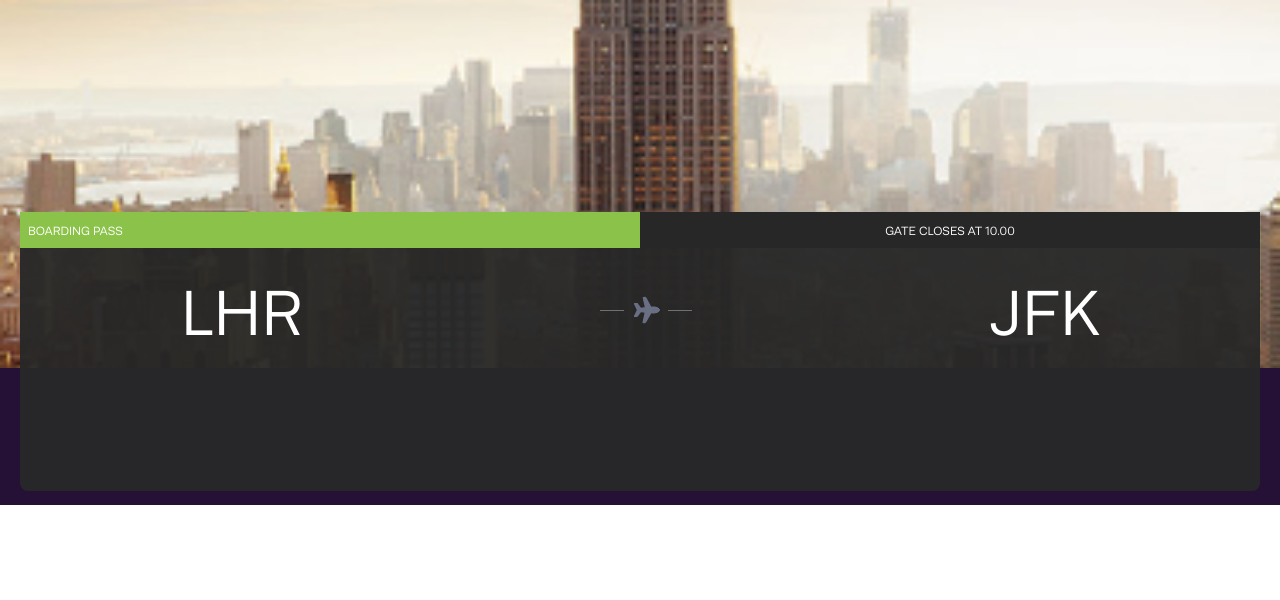
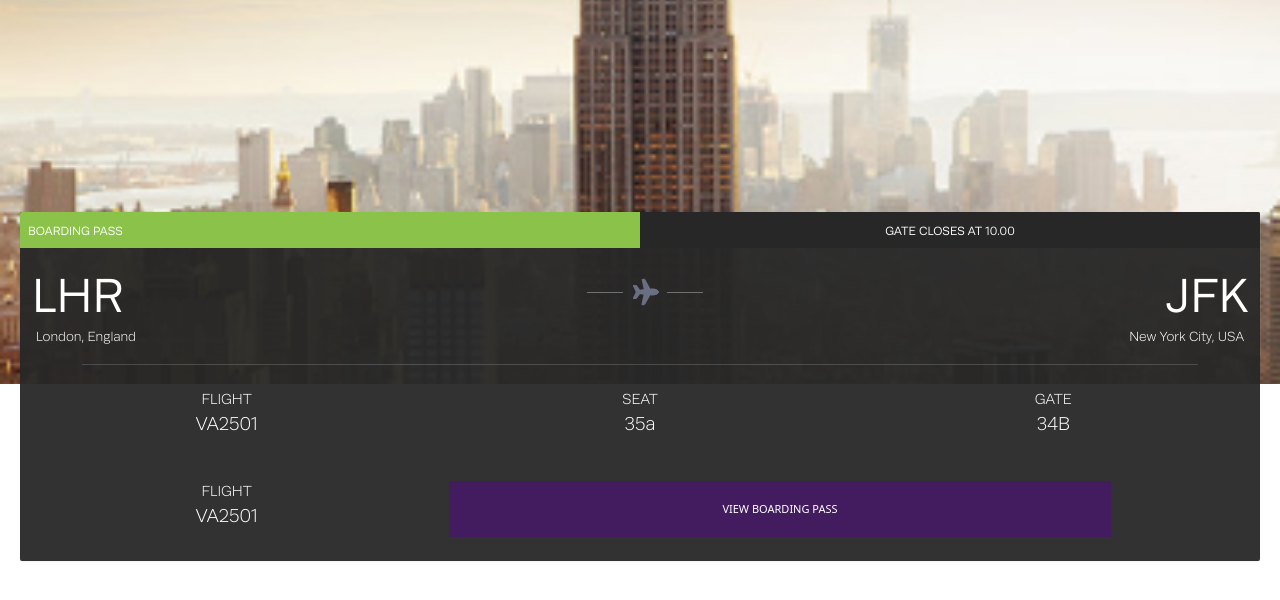
Before and after one commit to allanfernds/teste-pratico-falqon, a React (Vite) app: page / in a window 1280 px wide. Shown: the top 600 px of the page. Built offline with nearby package versions, Linux system fonts and the light colour scheme.

Commit message:
create hero section

```diff
--- a/src/components/BoardingPass.jsx
+++ b/src/components/BoardingPass.jsx
@@ -3,23 +3,23 @@ import airplane_icon from "../assets/icons/24px/grey_airplane_icon.svg";
 
 function BoardingPass() {
   return (
-    <div class="h-[279px]  w-full  bg-custom-soft-black relative top-[212px]  z-20 rounded-lg bg-opacity-95 text-white">
-      <div className="flex-col">
+    <div className="w-full bg-custom-soft-black relative top-[212px] bg-opacity-95 text-white rounded-sm shadow-sm">
+      <div className="flex-col justify-center items-center content-center">
         <div className="flex">
-          <div className="p-2 pt-3 text-left  bg-custom-vivid-green w-[50%]">
+          <div className="p-2 pt-3 text-left  bg-custom-vivid-green w-[50%] rounded-tl-sm">
             <p className="font-runda-normal text-xs">BOARDING PASS</p>
           </div>
-          <div className="p-2 pt-3 text-center bg-custom-soft-black w-[50%]">
+          <div className="p-2 pt-3 text-center bg-custom-soft-black w-[50%] rounded-tr-sm">
             <p className="font-runda-normal text-xs">GATE CLOSES AT 10.00</p>
           </div>
         </div>
-        <div className="flex pt-5 px-3 justify-around items-center">
-          <div className="">
-            <span className="font-runda-normal text-[4rem]">LHR</span>
+        <div className="flex pt-5 px-3 justify-between items-center h-20">
+          <div>
+            <span className="font-runda-normal text-[3rem]">LHR</span>
           </div>
           <div>
             <div className="flex justify-center items-center">
-              <div className="bg-custom-line-grey mb-3 w-6 h-[1px]" />
+              <div className="bg-custom-line-grey mb-3 w-9 h-[1px]" />
               <div className="ml-2 mr-3  mb-3">
                 <img
                   className="rotate-45"
@@ -27,11 +27,55 @@ function BoardingPass() {
                   alt="icone de um avião"
                 />
               </div>
-              <div className="bg-custom-line-grey mb-3 w-6 h-[1px]" />
+              <div className="bg-custom-line-grey mb-3 w-9 h-[1px]" />
             </div>
           </div>
-          <div className="">
-            <span className="font-runda-normal text-[4rem]">JFK</span>
+          <div>
+            <span className="font-runda-normal text-[48px]">JFK</span>
+          </div>
+        </div>
+        <div className="flex justify-between px-4 font-runda-light text-[10pt]">
+          <span>London, England</span>
+          <span>New York City, USA</span>
+        </div>
+        <div
+          id="linha"
+          className="bg-custom-line-grey mb-3 w-[90%] mt-4 h-[1px] mx-auto bg-opacity-50"
+        ></div>
+        <div class="grid grid-cols-3 pt-3">
+          <div className=" h-20">
+            <p className="uppercase font-runda-light text-[11pt] text-center">
+              flight
+            </p>
+            <p className=" font-runda-light text-[14pt] text-center">VA2501</p>
+          </div>
+          <div className=" h-20">
+            <p className="uppercase font-runda-light text-[11pt] text-center">
+              seat
+            </p>
+            <p className=" font-runda-light text-[14pt] text-center">35a</p>
+          </div>
+          <div>
+            <p className="uppercase font-runda-light text-[11pt] text-center">
+              gate
+            </p>
+            <p className=" font-runda-light text-[14pt] text-center">34B</p>
+          </div>
+        </div>
+        <div className="grid grid-cols-3 pt-3 p">
+          <div className="col-span-1 h-20">
+            <p className="uppercase font-runda-light text-[11pt] text-center">
+              flight
+            </p>
+            <p className=" font-runda-light text-[14pt] text-center">VA2501</p>
+          </div>
+          <div className="col-span-2 h-20">
+            <button
+              type="button"
+              className="uppercase bg-custom-dark-purple ml-4 text-[11px] w-[80%] h-14"
+            >
+              view boarding pass
+            </button>
           </div>
         </div>
       </div>
--- a/src/components/HeroSection.jsx
+++ b/src/components/HeroSection.jsx
@@ -5,10 +5,10 @@ function HeroSection() {
   return (
     <section id="hero">
       <div className="flex-col">
-        <div class="bg-hero bg-cover bg-center bg-no-repeat h-[368px] w-full px-5">
+        <div class="bg-hero bg-cover bg-center bg-no-repeat h-96 w-full px-5">
           <BoardingPass />
         </div>
-        <div class="h-[137px] bg-custom-bg-purple"></div>
+        {/* <div class="h-[137px] bg-custom-bg-purple"></div> */}
       </div>
     </section>
   );
```
